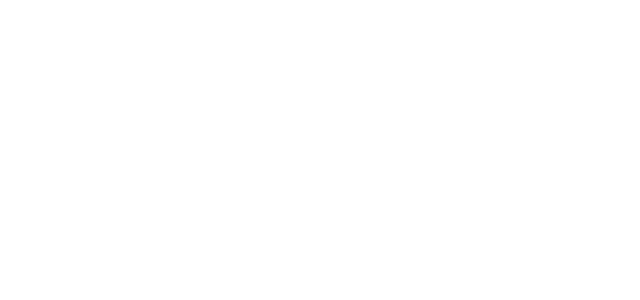
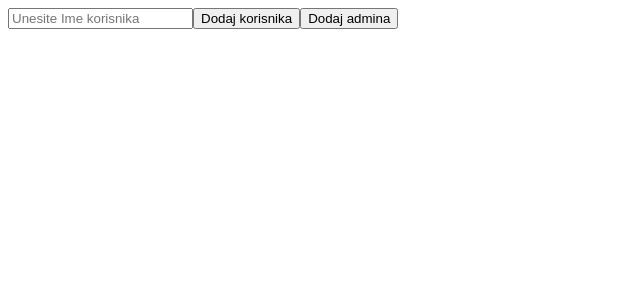
Before and after one commit to edinmavric/IT-camp-React, a React (Vite) app in the folder IT-Camp-React-OGs/: page / in a window 1280 px wide. Shown: the top 300 px of the page, without its empty margins (0-640 px from the left). Built offline with nearby package versions, Linux system fonts and the light colour scheme.

Commit message:
9. Cas i Domaci

```diff
--- a/IT-Camp-React-OGs/src/App.jsx
+++ b/IT-Camp-React-OGs/src/App.jsx
@@ -1,86 +1,124 @@
 import { useState } from 'react';
 
 const App = () => {
-  // const [state, setState] = useState(0);
+  // 2. ---
+  const [users, setUsers] = useState([]);
+  const [name, setName] = useState('');
 
-  // const handleMinus = () => {
-  //   setState(prevState => prevState - 1);
+  const handleAddUser = userType => {
+    if (name.trim()) {
+      const newUser = { id: Date.now(), name: name.trim(), type: userType };
+      setUsers(prevUsers => [newUser, ...prevUsers]);
+      setName('');
+    }
+  };
+
+  const handleRemoveUser = id => {
+    setUsers(prevUsers => prevUsers.filter(user => user.id !== id));
+  };
+  // --- .2
+  // 1. ---
+  // const [ime, setIme] = useState('');
+  // const [prezime, setPrezime] = useState('');
+  // const [email, setEmail] = useState('');
+  // const [sifra, setSifra] = useState('');
+
+  // const handleDelete = () => {
+  //   setIme('');
+  //   setPrezime('');
+  //   setEmail('');
+  //   setSifra('');
   // };
+  // --- .1
 
-  // const handlePlus = () => {
-  //   setState(prevState => prevState + 1);
-  // };
-
-  // const [ime, setIme] = useState('');
-
-  // const [stavka, setStavka] = useState([]);
-
-  // const handleDodajStavku = () => {
-  //   setStavka(prevStavka => [...prevStavka, `Stavka: ${stavka.length + 1}`]);
-  // };
-
-  // const [user, setUser] = useState({ name: '', email: '' });
-
-  // function handleChangeName(event) {
-  //   setUser(prevUsers => ({ ...prevUsers, name: event.target.value }));
-  // }
-
-  // function handleChangeEmail(event) {
-  //   setUser(prevUsers => ({ ...prevUsers, email: event.target.value }));
-  // }
+  // Imati Boolean state, na klik dugmeta napraviti toggle, prikazi
+  // i sakrij karticu
+  // const [prikazi, setPrikazi] = useState(false);
 
   return (
-    <div></div>
+    <div>
+      <input
+        type="text"
+        placeholder="Unesite Ime korisnika"
+        value={name}
+        onChange={e => setName(e.target.value)}
+      />
+      <button onClick={() => handleAddUser('user')}>Dodaj korisnika</button>
+      <button onClick={() => handleAddUser('admin')}>Dodaj admina</button>
 
-    // <div>
-    //   <input
-    //     type="text"
-    //     placeholder="Ime"
-    //     value={user.name}
-    //     onChange={handleChangeName}
-    //   />
-    //   <input
-    //     type="email"
-    //     placeholder="Email"
-    //     value={user.email}
-    //     onChange={handleChangeEmail}
-    //   />
+      <ul>
+        {users.map((user, index) => (
+          <li key={user.id * index}>
+            {user.type === 'admin' ? (
+              <strong>
+                {user.name} - ({user.type})
+              </strong>
+            ) : (
+              <span>
+                {user.name} - ({user.type})
+              </span>
+            )}{' '}
+            <button onClick={() => handleRemoveUser(user.id)}>
+              Obrisi Korisnika
+            </button>
+          </li>
+        ))}
+      </ul>
+    </div>
+    //  <button onClick={() => setPrikazi(prev => !prev)}>
+    //   {prikazi ? 'Sakrij' : 'Prikazi'} detalje
+    // </button>
+    // {prikazi && (
+    //   <div style={{ marginTop: '12px', border: '1px solid grey' }}>
+    //     Neki detalji prikazani
+    //   </div>
+  );
+  {
+    /* 1. <form>
+    <input
+      type="text"
+      placeholder="Ime"
+      value={ime}
+      onChange={e => setIme(e.target.value)}
+    />
+    <input
+      type="text"
+      placeholder="Prezime"
+      value={prezime}
+      onChange={e => setPrezime(e.target.value)}
+    />
+    <input
+      type="email"
+      placeholder="Email"
+      value={email}
+      onChange={e => setEmail(e.target.value)}
+    />
+    <input
+      type="password"
+      placeholder="Sifra"
+      value={sifra}
+      onChange={e => setSifra(e.target.value)}
+    />
 
-    //   <p>
-    //     {user.name} - {user.email}
-    //   </p>
-    // </div>
+    <button onClick={handleDelete}>Izbrisi</button>
+  </form>
 
-    //  <div
-    //   style={{
-    //     display: 'flex',
-    //     alignItems: 'center',
-    //   }}
-    // >
-    //   <button onClick={handleMinus}>-</button>
-    //   <p style={{ margin: '0' }}>{state}</p>
-    //   <button onClick={handlePlus}>+</button>
-    // </div>
-
-    // <div>
-    // <input
-    //   type="text"
-    //   placeholder="Eg. Marko"
-    //   value={ime}
-    //   onChange={event => setIme(event.target.value)}
-    // />
-    //   <p>Ime: {ime}</p>
-    // </div>
-
-    // <div>
-    //   <button onClick={handleDodajStavku}>Dodaj</button>
-    //   <ul>
-    //     {stavka.map((stavka, index) => (
-    //       <li key={index}>{stavka}</li>
-    //     ))}
-    //   </ul>
-    // </div>
-  );
+  <div style={{ border: '1px solid gray', padding: '12px' }}>
+    <h3>Uneti podaci:</h3>
+    <p>
+      <strong>Ime:</strong> {ime}
+    </p>
+    <p>
+      <strong>Prezime:</strong> {prezime}
+    </p>
+    <p>
+      <strong>Email:</strong> {email}
+    </p>
+    <p>
+      <strong>Sifra:</strong> {sifra}
+    </p>
+  </div> */
+  }
 };
 
 export default App;
```
Also changed, not shown: 1 other file (tests, documents, lock files or other folders).
